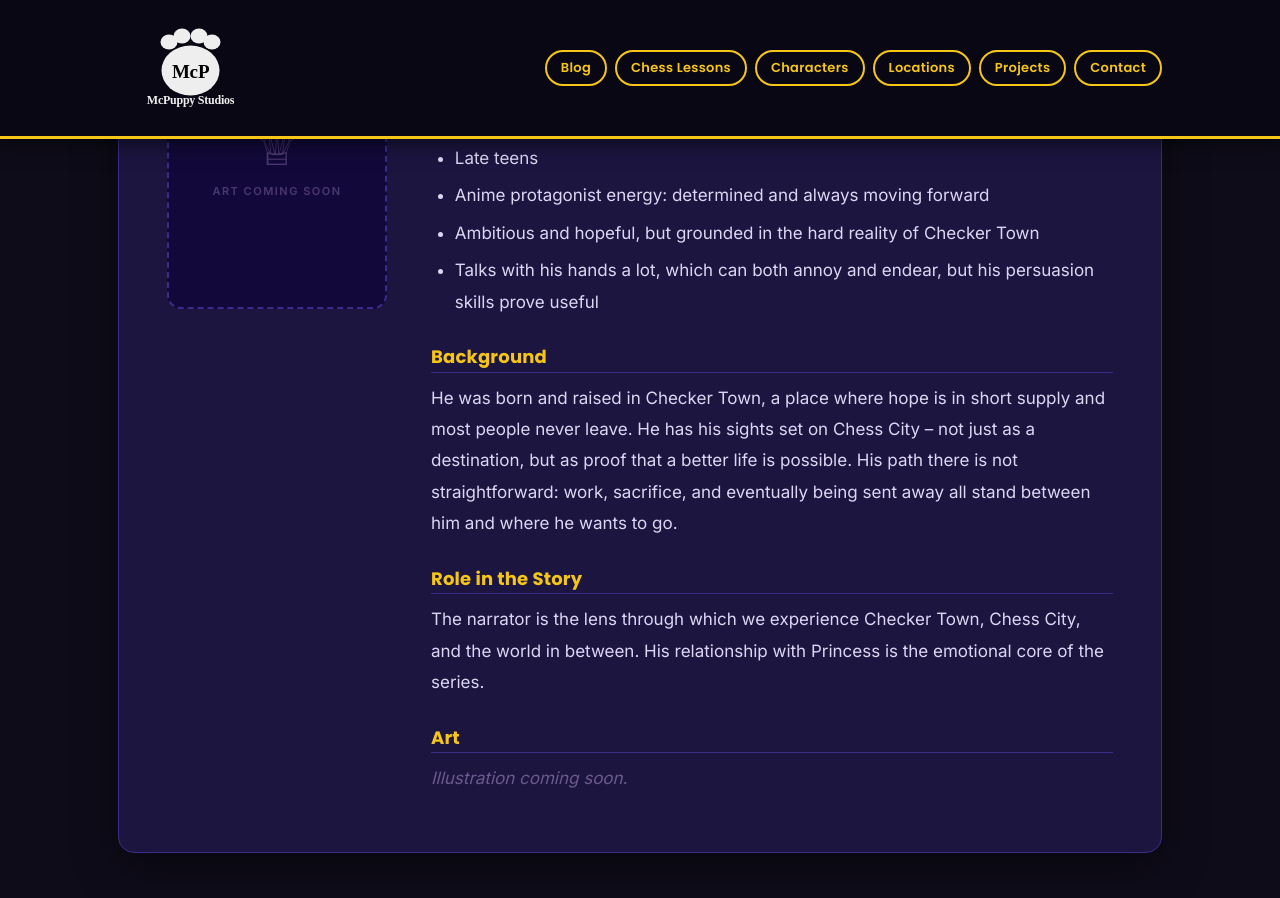
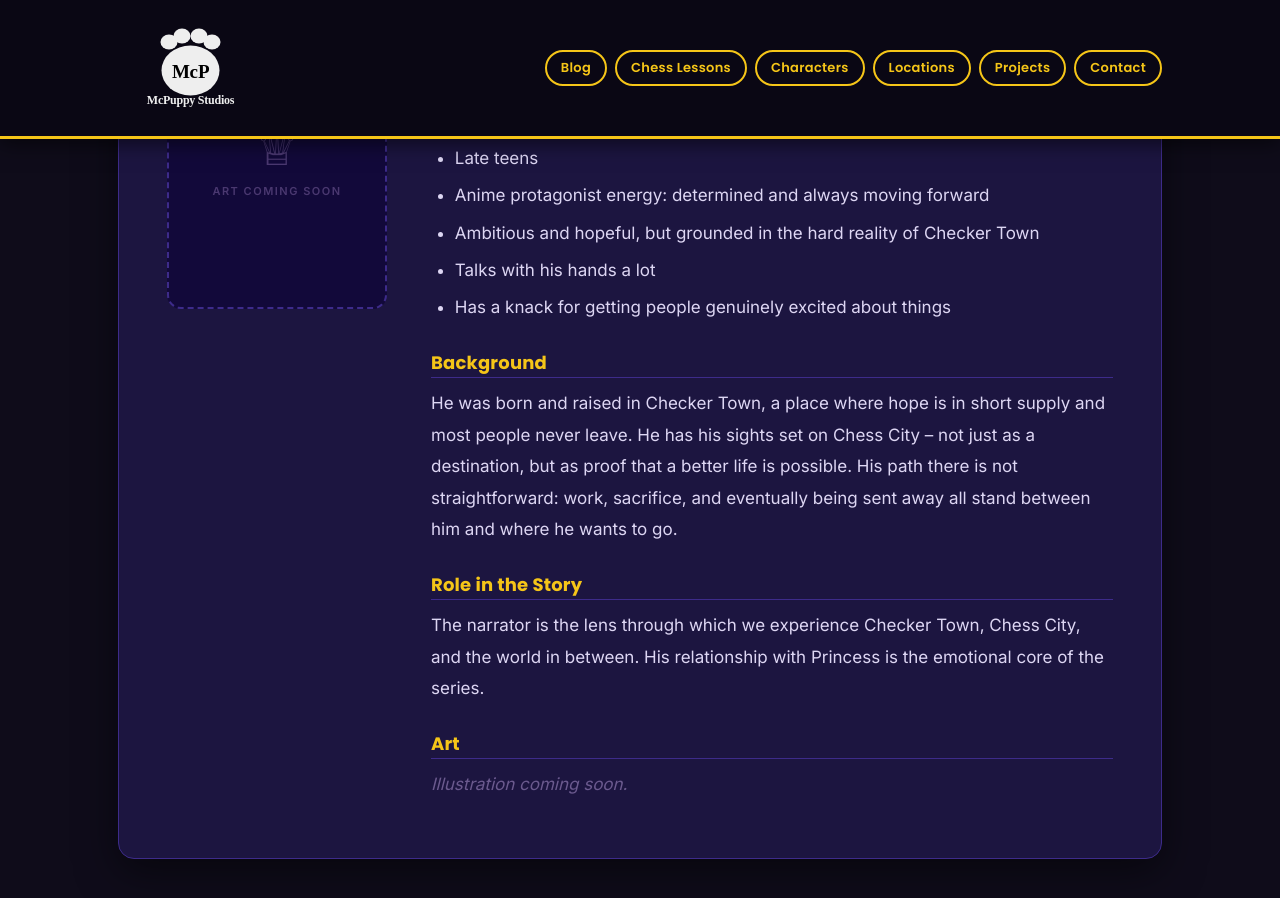
Before and after one commit to ngreen37/ngreen37.github.io, a Jekyll site: the page built from _characters/narrator.md, in a window 1280 px wide and 900 px high, scrolled down 373 px. Built offline with Jekyll 4.4.1, drawn with Linux system fonts in a browser that asks for light colours.

Commit message:
blog: 2026-04-14

```diff
--- a/_characters/narrator.md
+++ b/_characters/narrator.md
@@ -12,7 +12,8 @@ The story's guide and driving force. A young man from Checker Town with big drea
 - Late teens
 - Anime protagonist energy: determined and always moving forward
 - Ambitious and hopeful, but grounded in the hard reality of Checker Town
-- Talks with his hands a lot, which can both annoy and endear, but his persuasion skills prove useful
+- Talks with his hands a lot
+- Has a knack for getting people genuinely excited about things
 
 ## Background
 He was born and raised in Checker Town, a place where hope is in short supply and most people never leave. He has his sights set on Chess City -- not just as a destination, but as proof that a better life is possible. His path there is not straightforward: work, sacrifice, and eventually being sent away all stand between him and where he wants to go.
```
Also changed, not shown: _locations/the-sea.md (+1 -0 lines).
